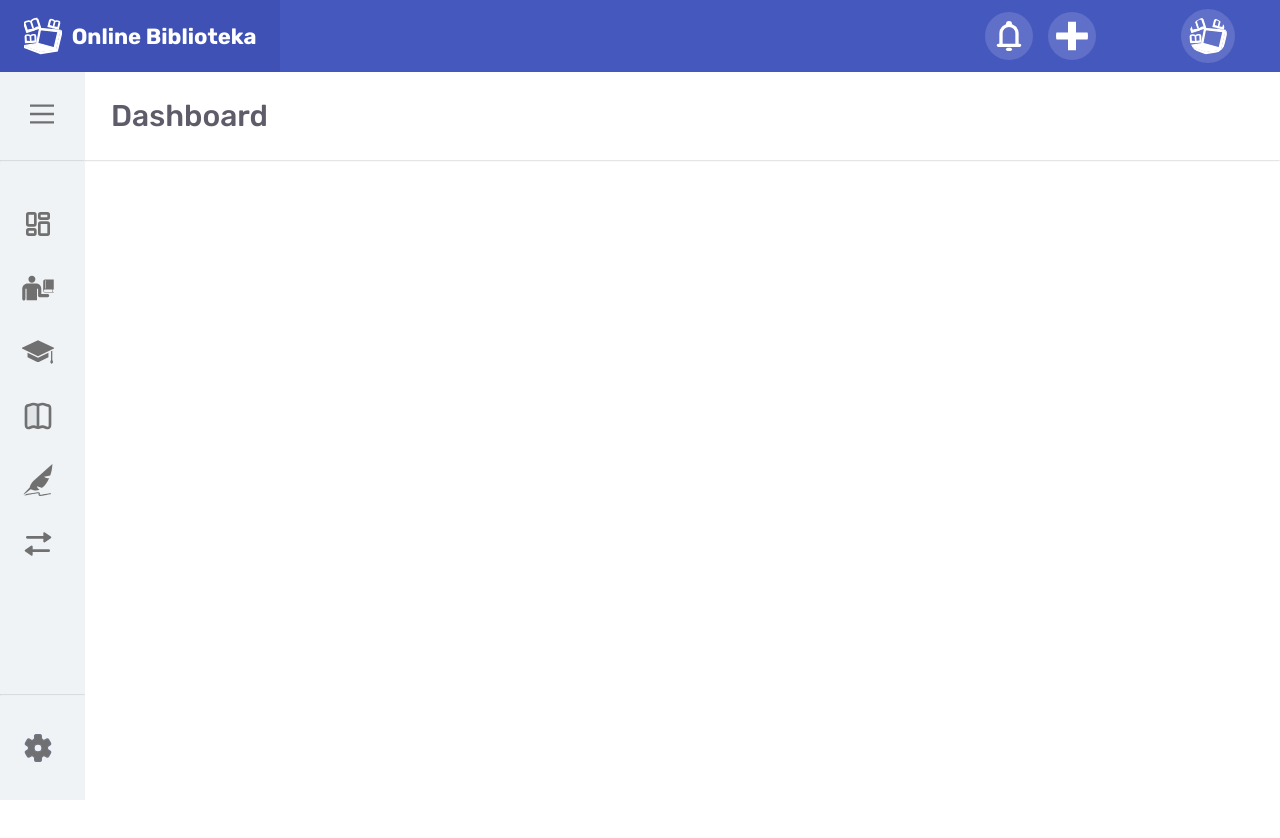
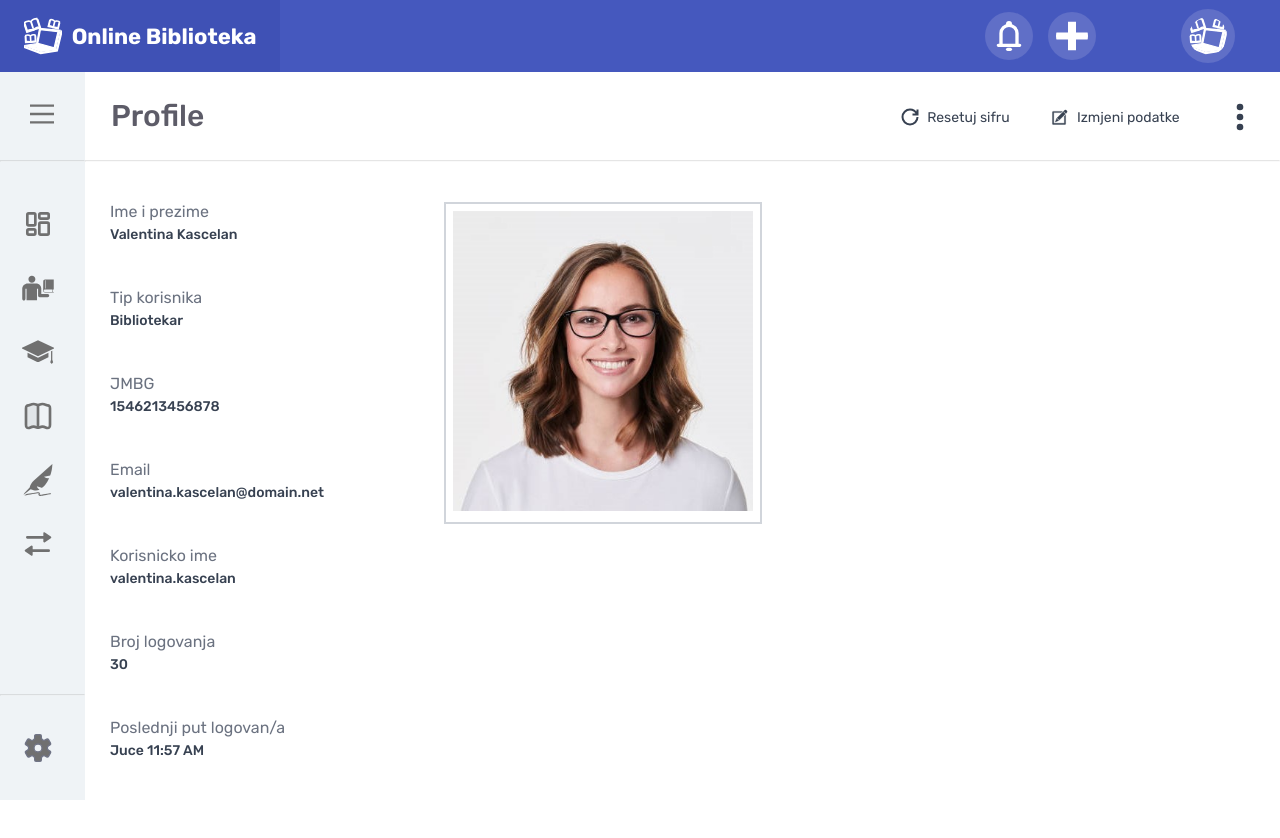
Before and after one commit to UrkeNzY/online-biblioteka, a React (Create React App) app: page /profile in a window 1280 px wide. Shown: the top 838 px of the page. Before the commit the page ends 800 px from the top, so only its background shows below. Built offline with nearby package versions, Linux system fonts and the light colour scheme.

Commit message:
Add profile page, without functionalities

```diff
--- a/src/App.js
+++ b/src/App.js
@@ -17,6 +17,7 @@ import Librarians from "./pages/Librarians/Librarians";
 import Students from "./pages/Students/Students";
 import Authors from "./pages/Authors/Authors";
 import Books from "./pages/Books/Books";
+import Profile from "./pages/Profile/Profile";
 
 function App() {
   const [dropdownItems, setDropdownItems] = useState([]);
@@ -56,6 +57,15 @@ function App() {
                 <Route path="/new-book/media" element={<NewBookMedia />} />
               </Route>
               <Route path="/new-author" element={<NewAuthor />} />
+              <Route
+                path="/profile"
+                element={
+                  <Profile
+                    getItems={fetchDropdownItems}
+                    getButtonRef={getButtonRef}
+                  />
+                }
+              />
             </Routes>
             {isDropdownOpen && (
               <DropdownCard
--- a/src/layout/ContentHeader.js
+++ b/src/layout/ContentHeader.js
@@ -31,6 +31,8 @@ const ContentHeader = () => {
         return "New Author";
       case "/settings":
         return "Settings";
+      case "/profile":
+        return "Profile";
       default:
         return "Dashboard";
     }
--- a/src/layout/MainHeader.js
+++ b/src/layout/MainHeader.js
@@ -12,7 +12,7 @@ const infoAddItems = [
 ];
 
 const profileItems = [
-  { name: "Profile", image: "/images/icons/korisnik.svg", path: "/" },
+  { name: "Profile", image: "/images/icons/korisnik.svg", path: "/profile" },
   { name: "Logout", image: "/images/icons/logout.svg", path: "/" },
 ];
 
--- /dev/null
+++ b/src/pages/Profile/Profile.js
@@ -0,0 +1,76 @@
+import { Fragment } from "react";
+
+import classes from "../../styles/Profile.module.css";
+
+const deleteItems = [
+  { name: "Izbrisi profil", image: "/images/icons/trash-icon.svg", path: "/" },
+];
+
+const Profile = (props) => {
+  let buttonRef;
+
+  const toggleDeleteProfileHandler = (event) => {
+    props.getItems(deleteItems);
+    setButtonRefHandler(event);
+  };
+
+  const setButtonRefHandler = (event) => {
+    buttonRef = event.target;
+    props.getButtonRef(buttonRef);
+  };
+  return (
+    <Fragment>
+      <div className={classes.profileContainer}>
+        <section>
+          <p className={classes.profileTitle}>Ime i prezime</p>
+          <p>Valentina Kascelan</p>
+          <p className={classes.profileTitle}>Tip korisnika</p>
+          <p>Bibliotekar</p>
+          <p className={classes.profileTitle}>JMBG</p>
+          <p>1546213456878</p>
+          <p className={classes.profileTitle}>Email</p>
+          <p>valentina.kascelan@domain.net</p>
+          <p className={classes.profileTitle}>Korisnicko ime</p>
+          <p>valentina.kascelan</p>
+          <p className={classes.profileTitle}>Broj logovanja</p>
+          <p>30</p>
+          <p className={classes.profileTitle}>Poslednji put logovan/a</p>
+          <p>Juce 11:57 AM</p>
+        </section>
+        <section>
+          <div className={classes.profileImageBorder}>
+            <img
+              src="/images/placeholders/female-pic.jpg"
+              alt="profile avatar"
+              width="300"
+              height="300"
+            />
+          </div>
+        </section>
+      </div>
+      <div className={classes.profileActions}>
+        <div className={classes.profileButton}>
+          <img src="/images/icons/reset-icon.svg" alt="reset icon" />
+          <p>Resetuj sifru</p>
+        </div>
+        <div className={classes.profileButton}>
+          <img src="/images/icons/edit-icon.svg" alt="edit icon" />
+          <p>Izmjeni podatke</p>
+        </div>
+        <div
+          className={classes.profileButton}
+          onClick={toggleDeleteProfileHandler}
+        >
+          <img
+            src="/images/buttons/dashboard-actions.svg"
+            alt="more actions button"
+            width="40"
+            height="40"
+          />
+        </div>
+      </div>
+    </Fragment>
+  );
+};
+
+export default Profile;
--- /dev/null
+++ b/src/styles/Profile.module.css
@@ -0,0 +1,64 @@
+.profileContainer {
+  padding: 40px 25px;
+  display: flex;
+  width: 30%;
+}
+
+.profileContainer p {
+  margin-top: 0;
+  margin-bottom: 45px;
+  font-size: 14px;
+  font-weight: 500;
+}
+
+.profileContainer img {
+  margin: 0;
+  padding: 0;
+}
+
+.profileImageBorder {
+  border: 2px solid #d1d5db;
+  padding: 7px;
+  margin-left: 120px;
+}
+
+.profileContainer .profileTitle {
+  margin-bottom: 5px;
+  font-size: 16px;
+  font-weight: normal;
+  color: #6b7280;
+}
+
+.profileActions {
+  display: flex;
+  justify-content: space-around;
+  align-items: center;
+  position: absolute;
+  top: 97px;
+  right: 0;
+  width: 400px;
+}
+
+.profileActions p {
+  font-size: 14px;
+}
+
+.profileButton {
+  display: flex;
+  align-items: center;
+}
+
+.profileButton:hover p {
+  color: #4558be;
+  cursor: pointer;
+}
+
+.profileButton:hover img {
+  filter: brightness(0.6);
+  cursor: pointer;
+}
+
+.profileButton p {
+  margin: 0 0 0 7px;
+  padding: 0;
+}
```
Also changed, not shown: public/images/icons/edit-icon.svg (added), public/images/icons/reset-icon.svg (added).
